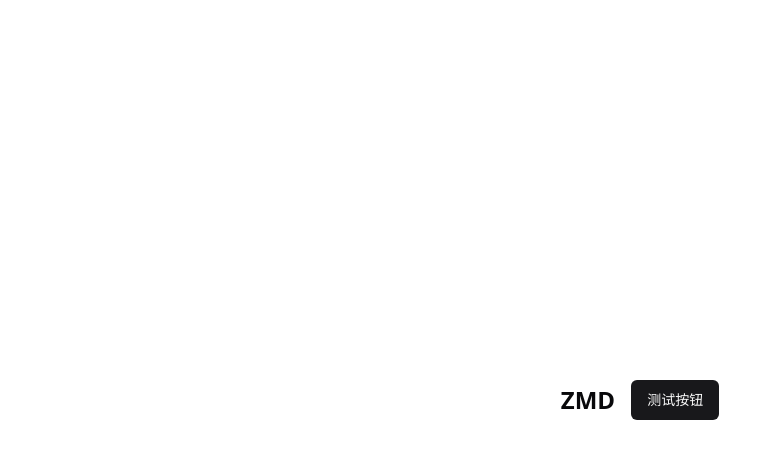
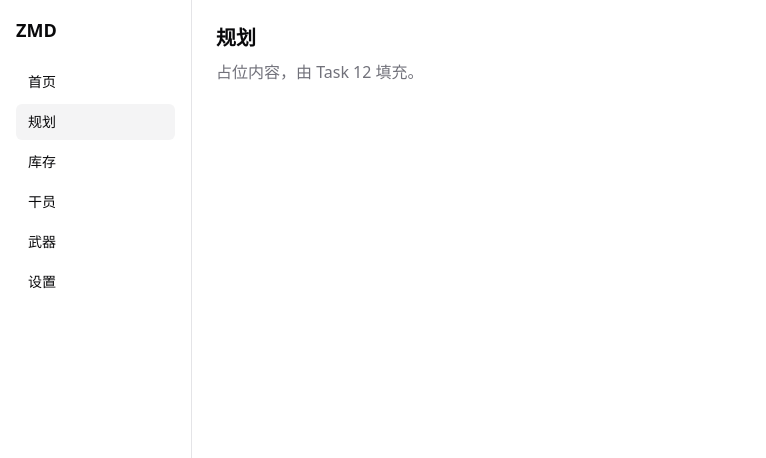
Before and after one commit to NobuOkitaL/endfield-lily, a React (Vite) app in the folder frontend/: page /planner in a window 1280 px wide. Shown: the top 458 px of the page, without its empty margins (0-766 px from the left). Built offline with nearby package versions, Linux system fonts and the light colour scheme.

Commit message:
feat(frontend): routing and app shell with 6 pages
Add React Router v7 with BrowserRouter, AppShell layout (sidebar nav + Outlet),
and 6 placeholder pages: Home, Planner, Stock, Operators, Weapons, Settings.

```diff
--- a/frontend/package.json
+++ b/frontend/package.json
@@ -22,6 +22,7 @@
     "next-themes": "^0.4.6",
     "react": "^19.2.4",
     "react-dom": "^19.2.4",
+    "react-router-dom": "^7.14.1",
     "sonner": "^2.0.7",
     "tailwind-merge": "^3.5.0",
     "tailwindcss-animate": "^1.0.7",
--- a/frontend/src/App.tsx
+++ b/frontend/src/App.tsx
@@ -1,11 +1,26 @@
-import { Button } from '@/components/ui/button';
+import { BrowserRouter, Routes, Route } from 'react-router-dom';
+import { AppShell } from '@/components/layout/AppShell';
+import HomePage from '@/pages/HomePage';
+import StockPage from '@/pages/StockPage';
+import OperatorsPage from '@/pages/OperatorsPage';
+import WeaponsPage from '@/pages/WeaponsPage';
+import PlannerPage from '@/pages/PlannerPage';
+import SettingsPage from '@/pages/SettingsPage';
 
 function App() {
   return (
-    <div className="min-h-screen flex items-center justify-center gap-4">
-      <h1 className="text-2xl font-semibold">ZMD</h1>
-      <Button>测试按钮</Button>
-    </div>
+    <BrowserRouter>
+      <Routes>
+        <Route element={<AppShell />}>
+          <Route index element={<HomePage />} />
+          <Route path="/planner" element={<PlannerPage />} />
+          <Route path="/stock" element={<StockPage />} />
+          <Route path="/operators" element={<OperatorsPage />} />
+          <Route path="/weapons" element={<WeaponsPage />} />
+          <Route path="/settings" element={<SettingsPage />} />
+        </Route>
+      </Routes>
+    </BrowserRouter>
   );
 }
 
--- /dev/null
+++ b/frontend/src/components/layout/AppShell.tsx
@@ -0,0 +1,20 @@
+import { Outlet } from 'react-router-dom';
+import { useEffect } from 'react';
+import { Nav } from './Nav';
+import { useAppStore } from '@/store/app-store';
+
+export function AppShell() {
+  const darkMode = useAppStore((s) => s.settings.darkMode);
+  useEffect(() => {
+    document.documentElement.classList.toggle('dark', darkMode);
+  }, [darkMode]);
+
+  return (
+    <div className="flex h-screen">
+      <Nav />
+      <main className="flex-1 overflow-auto">
+        <Outlet />
+      </main>
+    </div>
+  );
+}
--- /dev/null
+++ b/frontend/src/components/layout/Nav.tsx
@@ -0,0 +1,31 @@
+import { NavLink } from 'react-router-dom';
+import { cn } from '@/lib/utils';
+
+const LINKS = [
+  { to: '/', label: '首页' },
+  { to: '/planner', label: '规划' },
+  { to: '/stock', label: '库存' },
+  { to: '/operators', label: '干员' },
+  { to: '/weapons', label: '武器' },
+  { to: '/settings', label: '设置' },
+];
+
+export function Nav() {
+  return (
+    <nav className="flex flex-col gap-1 p-4 border-r h-full w-48 shrink-0">
+      <div className="text-lg font-semibold mb-4">ZMD</div>
+      {LINKS.map((l) => (
+        <NavLink
+          key={l.to}
+          to={l.to}
+          end={l.to === '/'}
+          className={({ isActive }) =>
+            cn('px-3 py-2 rounded-md text-sm hover:bg-accent', isActive && 'bg-accent font-medium')
+          }
+        >
+          {l.label}
+        </NavLink>
+      ))}
+    </nav>
+  );
+}
--- /dev/null
+++ b/frontend/src/pages/HomePage.tsx
@@ -0,0 +1,8 @@
+export default function HomePage() {
+  return (
+    <div className="p-6">
+      <h2 className="text-xl font-semibold">首页</h2>
+      <p className="text-muted-foreground mt-2">从左侧导航进入各模块。</p>
+    </div>
+  );
+}
--- /dev/null
+++ b/frontend/src/pages/OperatorsPage.tsx
@@ -0,0 +1,8 @@
+export default function OperatorsPage() {
+  return (
+    <div className="p-6">
+      <h2 className="text-xl font-semibold">干员</h2>
+      <p className="text-muted-foreground mt-2">占位内容，由 Task 14 填充。</p>
+    </div>
+  );
+}
--- /dev/null
+++ b/frontend/src/pages/PlannerPage.tsx
@@ -0,0 +1,8 @@
+export default function PlannerPage() {
+  return (
+    <div className="p-6">
+      <h2 className="text-xl font-semibold">规划</h2>
+      <p className="text-muted-foreground mt-2">占位内容，由 Task 12 填充。</p>
+    </div>
+  );
+}
--- /dev/null
+++ b/frontend/src/pages/SettingsPage.tsx
@@ -0,0 +1,8 @@
+export default function SettingsPage() {
+  return (
+    <div className="p-6">
+      <h2 className="text-xl font-semibold">设置</h2>
+      <p className="text-muted-foreground mt-2">占位内容，由 Task 16 填充。</p>
+    </div>
+  );
+}
--- /dev/null
+++ b/frontend/src/pages/StockPage.tsx
@@ -0,0 +1,8 @@
+export default function StockPage() {
+  return (
+    <div className="p-6">
+      <h2 className="text-xl font-semibold">库存</h2>
+      <p className="text-muted-foreground mt-2">占位内容，由 Task 13 填充。</p>
+    </div>
+  );
+}
--- /dev/null
+++ b/frontend/src/pages/WeaponsPage.tsx
@@ -0,0 +1,8 @@
+export default function WeaponsPage() {
+  return (
+    <div className="p-6">
+      <h2 className="text-xl font-semibold">武器</h2>
+      <p className="text-muted-foreground mt-2">占位内容，由 Task 15 填充。</p>
+    </div>
+  );
+}
```
Also changed, not shown: 1 other file (tests, documents, lock files or other folders).
